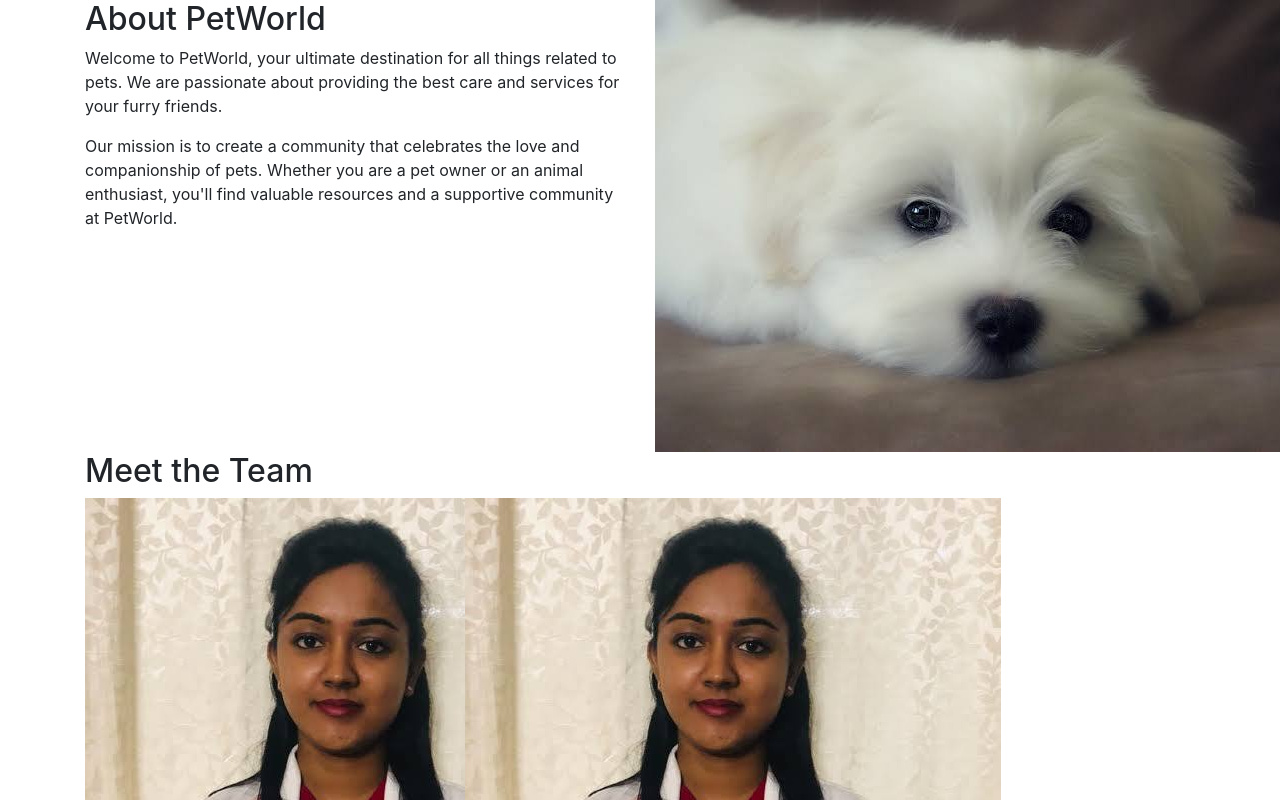
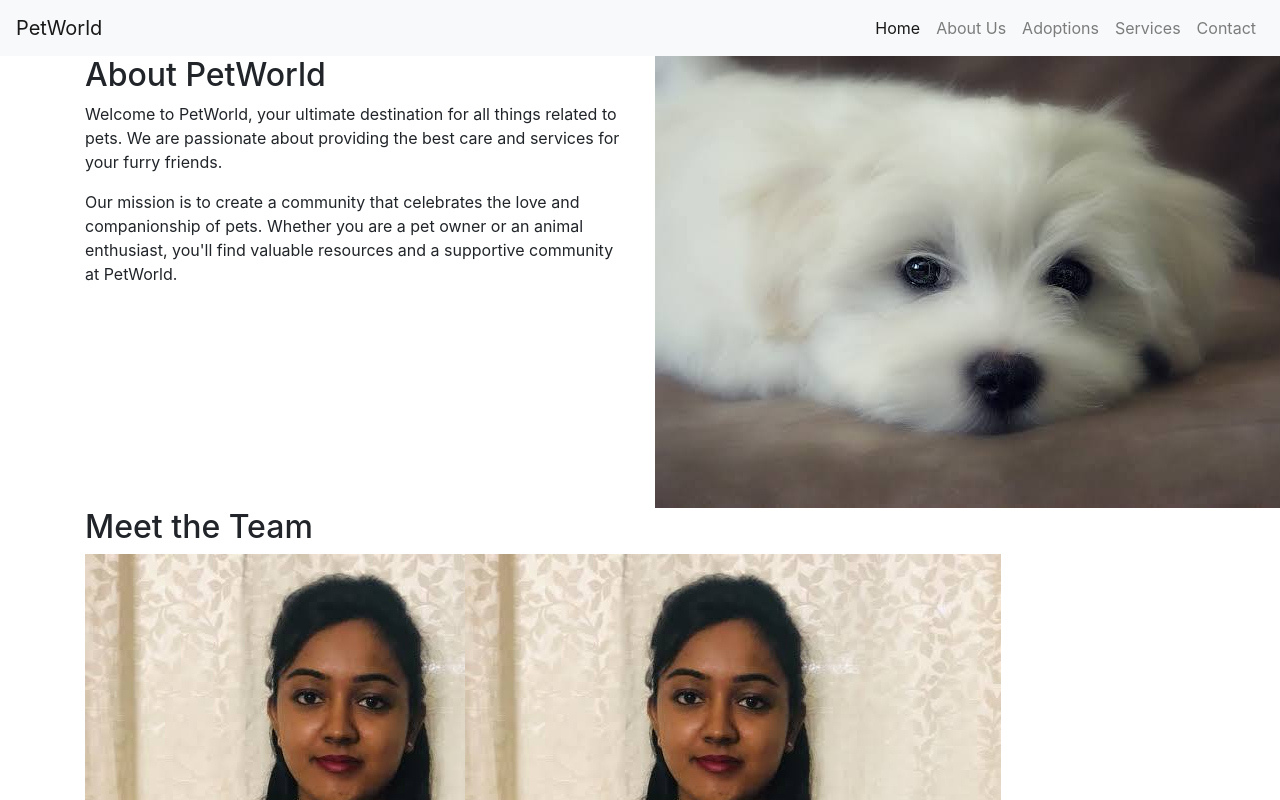
Before and after one commit to Bruktyy/PetWorld, a plain HTML site: page about.html in a window 1280 px wide. Shown: the top 800 px of the page. Drawn offline with nearby package versions, Linux system fonts and the light colour scheme.

Commit message:
Update about.html

```diff
--- a/about.html
+++ b/about.html
@@ -1,3 +1,38 @@
+<!DOCTYPE html>
+<html lang="en">
+<head>
+  <meta charset="UTF-8">
+  <meta name="viewport" content="width=device-width, initial-scale=1, shrink-to-fit=no">
+  <link rel="stylesheet" href="https://stackpath.bootstrapcdn.com/bootstrap/4.3.1/css/bootstrap.min.css">
+  <title>PetWorld</title>
+</head>
+<body>
+<nav>
+<nav class="navbar navbar-expand-lg navbar-light bg-light">
+  <a class="navbar-brand" href="#">PetWorld</a>
+  <button class="navbar-toggler" type="button" data-toggle="collapse" data-target="#navbarNav" aria-controls="navbarNav" aria-expanded="false" aria-label="Toggle navigation">
+    <span class="navbar-toggler-icon"></span>
+  </button>
+  <div class="collapse navbar-collapse" id="navbarNav">
+    <ul class="navbar-nav ml-auto">
+      <li class="nav-item active">
+        <a class="nav-link" href="index.html">Home <span class="sr-only">(current)</span></a>
+      </li>
+      <li class="nav-item">
+        <a class="nav-link" href="about.html">About Us</a>
+      </li>
+      <li class="nav-item">
+        <a class="nav-link" href="adoptions.html">Adoptions</a>
+      </li>
+      <li class="nav-item">
+        <a class="nav-link" href="services.html">Services</a>
+      </li>
+      <li class="nav-item">
+        <a class="nav-link" href="contact.html">Contact</a>
+      </li>
+    </ul>
+  </div>
+</nav>
 <!DOCTYPE html>
 <html lang="en">
 <head>
```
